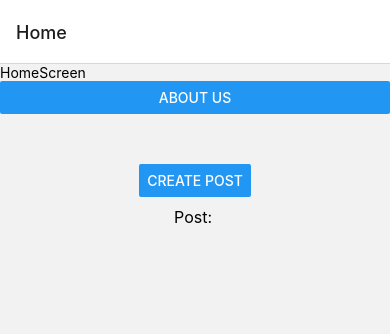
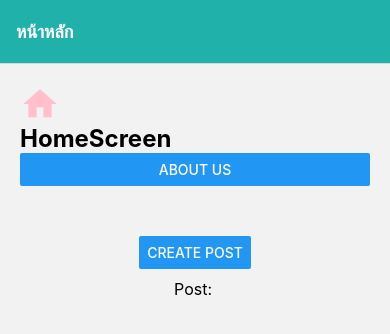
Before and after one commit to tharitnut/ReactNativeTNI, a React Native app: screen /Home in a window 390 px wide. Shown: the top 334 px of the page. Built offline with nearby package versions, Linux system fonts and the light colour scheme.

Commit message:
Lecture8_StackNavigator

```diff
--- a/App.tsx
+++ b/App.tsx
@@ -13,10 +13,33 @@
 
   return (
     <NavigationContainer>
-      <Homestack.Navigator initialRouteName="Home">
-        <Homestack.Screen name="Home" component={HomeScreen} />
-        <Homestack.Screen name="About" component={AboutScreen} />
-        <Homestack.Screen name="CreatePost" component={CreatePostScreen} />
+      <Homestack.Navigator
+        initialRouteName="Home"
+        screenOptions={{ //Global
+          headerStyle: { backgroundColor: "#20b2aa" },
+          headerTintColor: "white",
+          headerTitleStyle: { fontWeight: "bold" },
+          //headerTitleAlign: "center",
+        }}
+      >
+        <Homestack.Screen
+          name="Home"
+          component={HomeScreen}
+          options={{ title: "หน้าหลัก" }}
+        />
+        <Homestack.Screen
+          name="About"
+          component={AboutScreen}
+          options={{ //Screen
+            title: "เกี่ยวกับเรา",
+            headerTitleAlign: "center",
+          }}
+        />
+        <Homestack.Screen
+          name="CreatePost"
+          component={CreatePostScreen}
+          options={{ title: "Create Post" }}
+        />
       </Homestack.Navigator>
     </NavigationContainer>
   );
--- a/package.json
+++ b/package.json
@@ -17,11 +17,13 @@
     "react": "18.2.0",
     "react-native": "0.74.3",
     "react-native-safe-area-context": "4.10.5",
-    "react-native-screen": "^1.0.1"
+    "react-native-screen": "^1.0.1",
+    "react-native-vector-icons": "^10.1.0"
   },
   "devDependencies": {
     "@babel/core": "^7.20.0",
     "@types/react": "~18.2.45",
+    "@types/react-native-vector-icons": "^6.4.18",
     "typescript": "^5.3.3"
   },
   "private": true
--- a/screens/HomeScreen.tsx
+++ b/screens/HomeScreen.tsx
@@ -1,5 +1,6 @@
 import { View, Text, Button, StyleSheet } from "react-native";
 import React from "react";
+import MaterialIcon from 'react-native-vector-icons/MaterialCommunityIcons';
 
 const HomeScreen = ({ navigation,route }: any): React.JSX.Element => {
   const gotoAbout = () => {
@@ -9,10 +10,10 @@
     });
   };
 
-
   return (
-    <View>
-      <Text>HomeScreen</Text>
+    <View style={styles.container}>
+      <MaterialIcon name='home' size={40} color='pink'/>
+      <Text style={styles.header}>HomeScreen</Text>
       <Button title="About Us" onPress={gotoAbout} />
       <View style={styles.postContainer}>
         <Button
```
Also changed, not shown: 1 other file (tests, documents, lock files or other folders).
